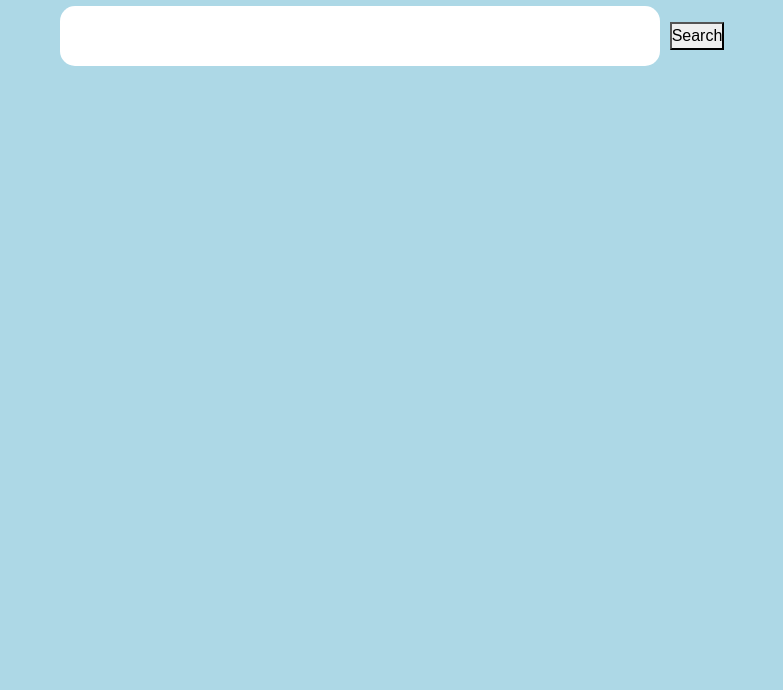
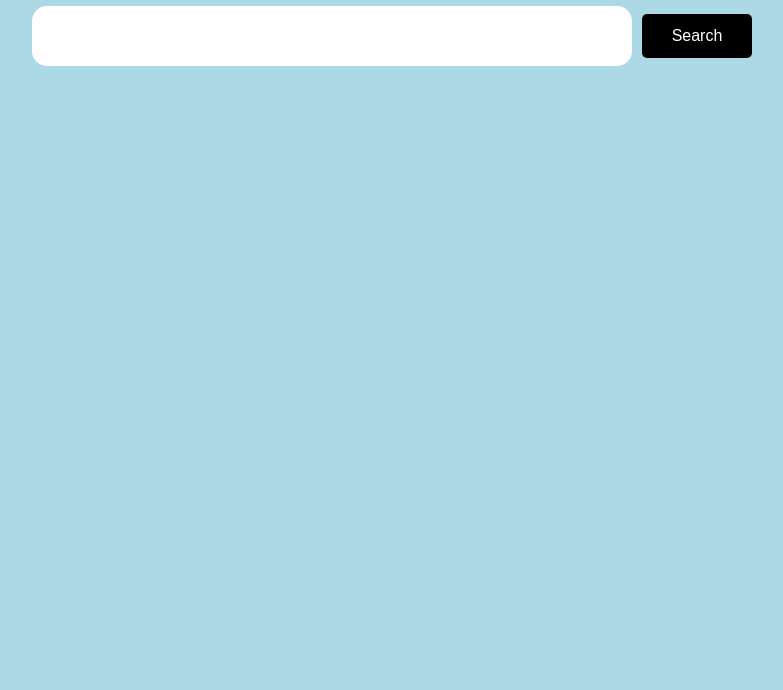
Before and after one commit to CoderCat010/IMAGE-SEARCH-ENGINE-miniDom-project, a plain HTML site: page index.html in a window 1280 px wide. Shown: the part 110-800 px from the top of the page, without its empty margins (248-1031 px from the left). Drawn offline with nearby package versions, Linux system fonts and the light colour scheme; a web font is replaced by a local one.

Commit message:
added button stayls

```diff
--- a/style.css
+++ b/style.css
@@ -24,3 +24,13 @@ body{
     padding-left: 20px;
     border-radius: 15px;
 }
+
+button{
+    background-color: black;
+    color: #fff;
+    border: none;
+    padding: 10px 30px;
+    font-size: 30px;
+    font-weight: 500;
+    border-radius: 5px !important;
+}
```
